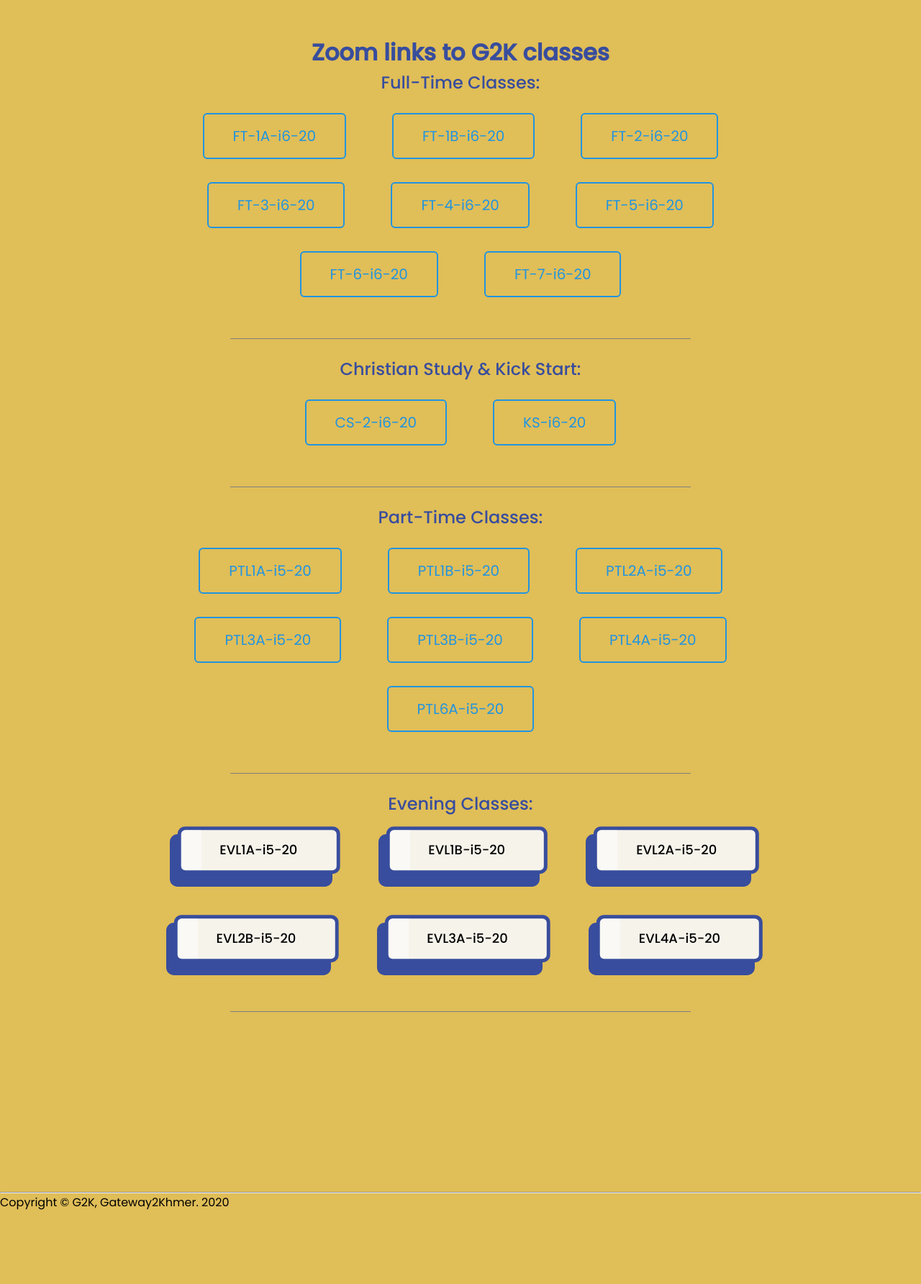
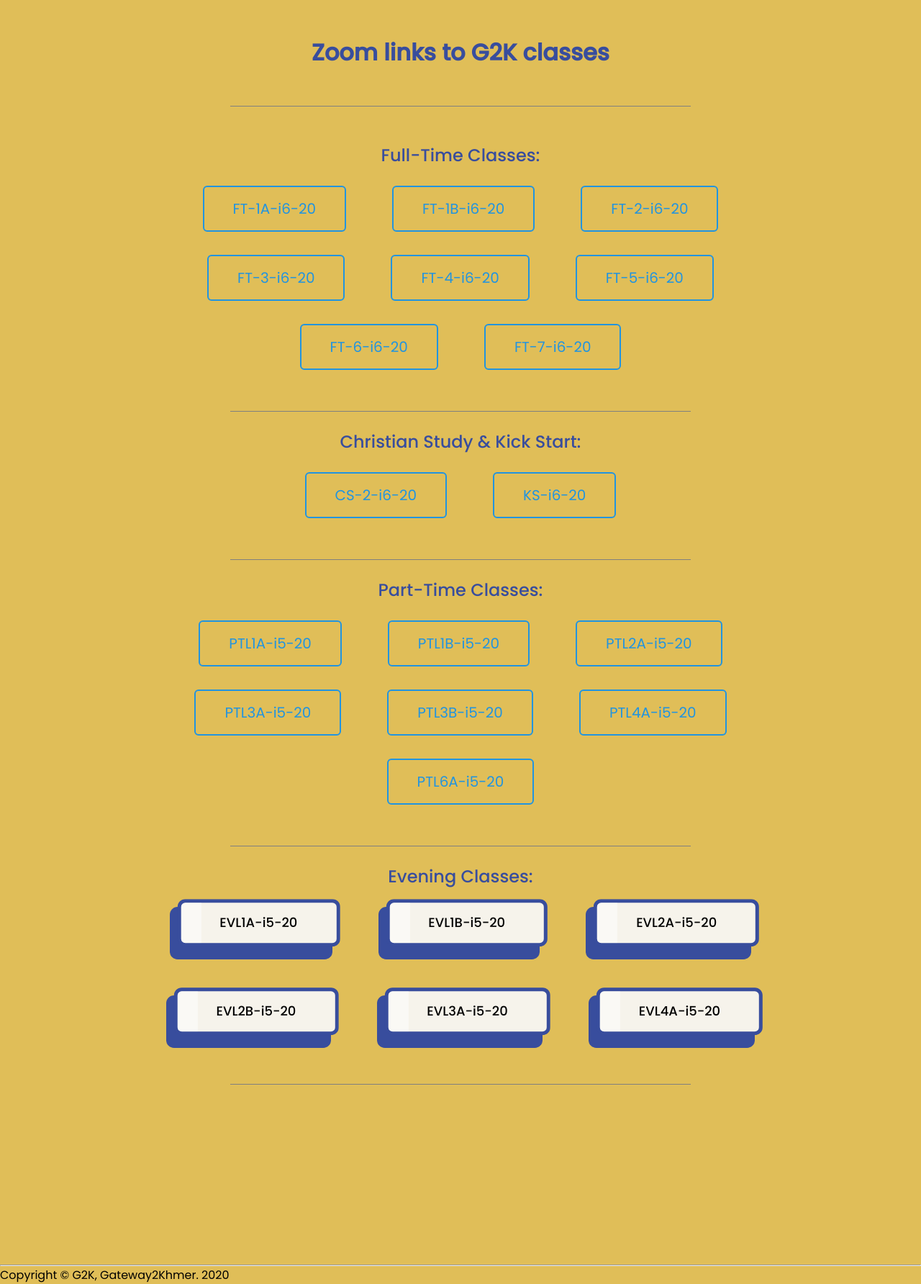
Before and after one commit to tech-g2k/Zoom-links, a Jekyll site: the page built from index.html, in a window 1280 px wide. Shown: the whole page at 72% size. Built offline with Jekyll 4.4.1, drawn with Linux system fonts in a browser that asks for light colours; before the commit the page ends 1683 px from its top, so only the background shows below that.

Commit message:
Add a break-line between the page title and the sub-title

```diff
--- a/_includes/full-time.html
+++ b/_includes/full-time.html
@@ -1,6 +1,7 @@
 <div class="wrap">
     <br>
     <h1>Zoom links to G2K classes</h1>
+     {% include break-line.html %}
     <h2>Full-Time Classes:</h2>
     <ul class="buttons">
         <li class="buttons__item">
```
